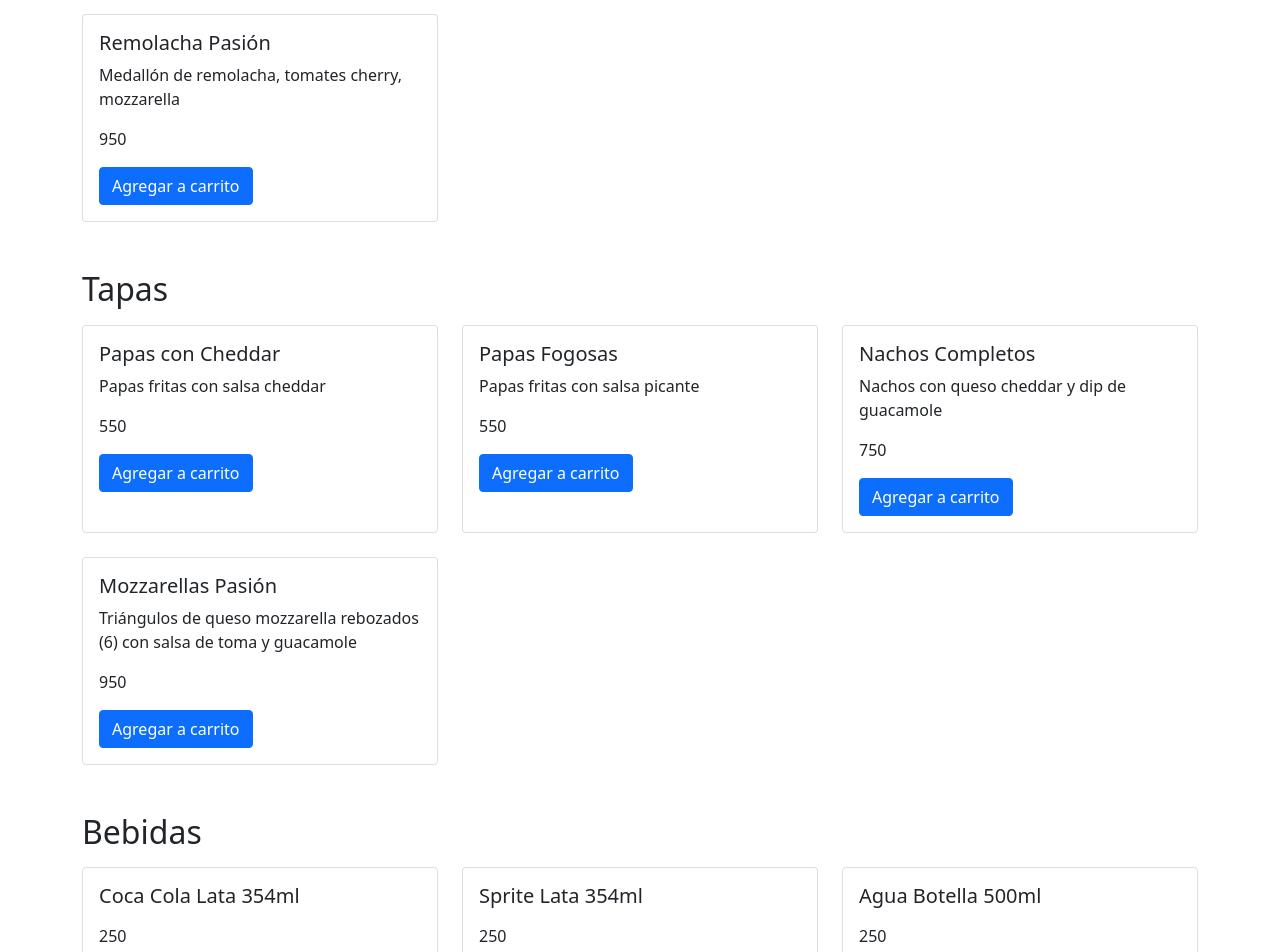
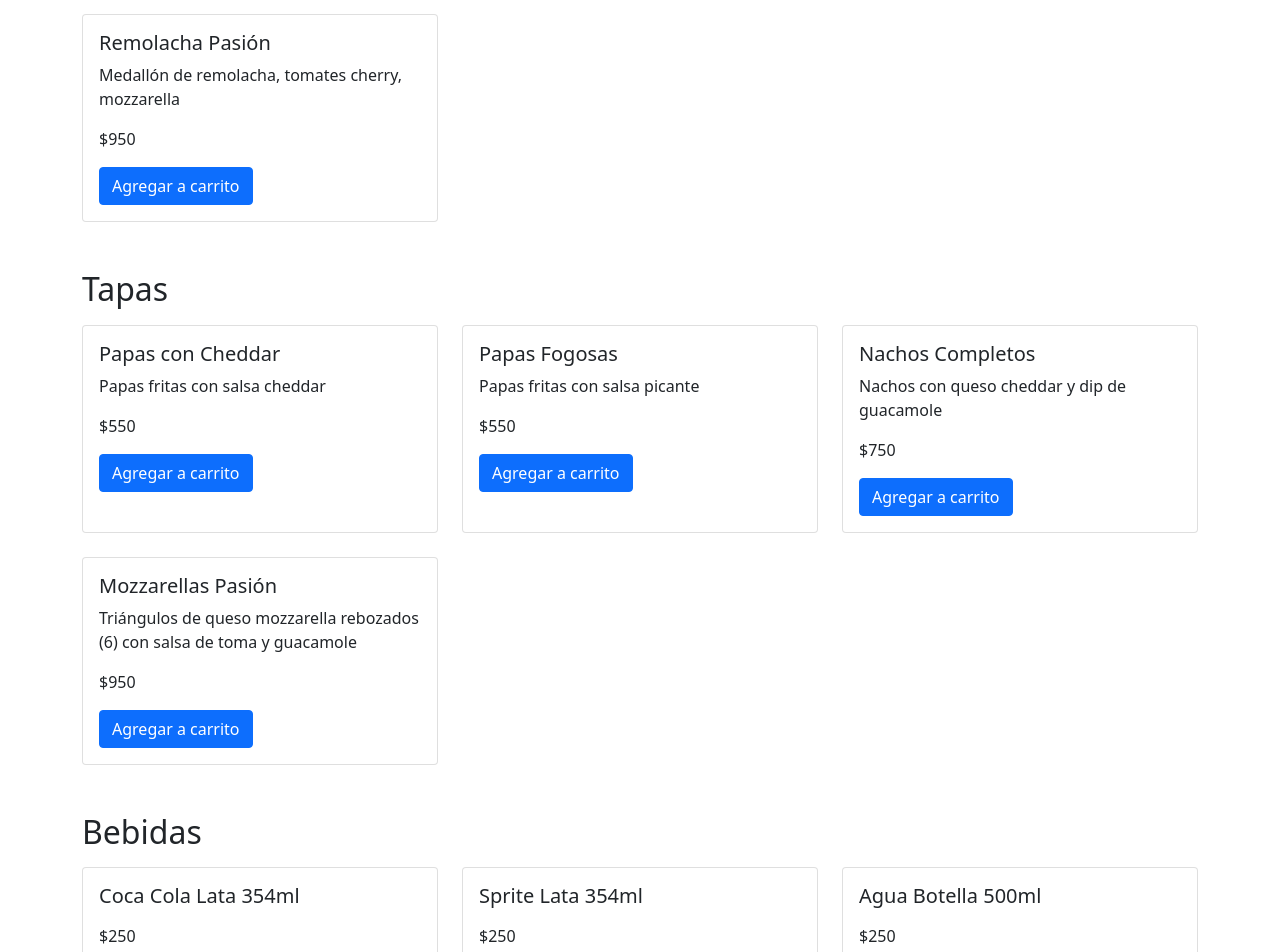
Before and after one commit to pazspera/coderhouse-vue2, a Vue app in the folder primera-entrega/: page / in a window 1280 px wide. Shown: the part 320-1272 px from the top of the page. Built offline with nearby package versions, Linux system fonts and the light colour scheme.

Commit message:
moví los datos de productos a un JSON y agregué getProducts() con axios para recuperar los datos on load

```diff
--- a/primera-entrega/package.json
+++ b/primera-entrega/package.json
@@ -8,6 +8,7 @@
     "lint": "vue-cli-service lint"
   },
   "dependencies": {
+    "axios": "^0.27.2",
     "bootstrap": "^5.1.3",
     "core-js": "^3.8.3",
     "vue": "^2.6.14"
--- /dev/null
+++ b/primera-entrega/public/data/products.json
@@ -0,0 +1,68 @@
+{
+  "hamburgers": [
+    {
+      "name": "Doble Bacon",
+      "description": "2 medallones de carne de 100gr, cheddar, panceta ahumada, cebolla caramelizada",
+      "price": "1120"
+    },
+    {
+      "name": "Baby Blue",
+      "description": "Medallón de carne de 100gr, queso azul, morrón, cebolla caramelizada, pepinillos",
+      "price": "1050"
+    },
+    {
+      "name": "Locura Not Burger",
+      "description": "Medallón not burger, guacamole, tomate, cebolla caramelizada, huevo frito",
+      "price": "1050"
+    },
+    {
+      "name": "Remolacha Pasión",
+      "description": "Medallón de remolacha, tomates cherry, mozzarella",
+      "price": "950"
+    }
+  ],
+  "tapas": [
+    {
+      "name": "Papas con Cheddar",
+      "description": "Papas fritas con salsa cheddar",
+      "price": "550"
+    },
+    {
+      "name": "Papas Fogosas",
+      "description": "Papas fritas con salsa picante",
+      "price": "550"
+    },
+    {
+      "name": "Nachos Completos",
+      "description": "Nachos con queso cheddar y dip de guacamole",
+      "price": "750"
+    },
+    {
+      "name": "Mozzarellas Pasión",
+      "description": "Triángulos de queso mozzarella rebozados (6) con salsa de toma y guacamole",
+      "price": "950"
+    }
+  ],
+  "drinks": [
+    {
+      "name": "Coca Cola Lata 354ml",
+      "price": "250"
+    },
+    {
+      "name": "Sprite Lata 354ml",
+      "price": "250"
+    },
+    {
+      "name": "Agua Botella 500ml",
+      "price": "250"
+    },
+    {
+      "name": "Porrón Patagonia 500ml",
+      "price": "450"
+    },
+    {
+      "name": "Botella Patagonia 1 litro",
+      "price": "950"
+    }
+  ]
+}
--- a/primera-entrega/src/App.vue
+++ b/primera-entrega/src/App.vue
@@ -19,89 +19,37 @@
 </template>
 
 <script>
-import ProductCard from "./components/ProductCard.vue";
+import axios from "axios";
+import ProductCard from "@/components/ProductCard.vue";
 
 export default {
   name: "App",
   components: {
     ProductCard,
   },
-  data() {
-    return {
-      products: {
-        hamburgers: [
-          {
-            name: "Doble Bacon",
-            description: "2 medallones de carne de 100gr, cheddar, panceta ahumada, cebolla caramelizada",
-            price: "1120",
-          },
-          {
-            name: "Baby Blue",
-            description: "Medallón de carne de 100gr, queso azul, morrón, cebolla caramelizada, pepinillos",
-            price: "1050",
-          },
-          {
-            name: "Locura Not Burger",
-            description: "Medallón not burger, guacamole, tomate, cebolla caramelizada, huevo frito",
-            price: "1050",
-          },
-          {
-            name: "Remolacha Pasión",
-            description: "Medallón de remolacha, tomates cherry, mozzarella",
-            price: "950",
-          },
-        ],
-        tapas: [
-          {
-            name: "Papas con Cheddar",
-            description: "Papas fritas con salsa cheddar",
-            price: "550",
-          },
-          {
-            name: "Papas Fogosas",
-            description: "Papas fritas con salsa picante",
-            price: "550",
-          },
-          {
-            name: "Nachos Completos",
-            description: "Nachos con queso cheddar y dip de guacamole",
-            price: "750",
-          },
-          {
-            name: "Mozzarellas Pasión",
-            description: "Triángulos de queso mozzarella rebozados (6) con salsa de toma y guacamole",
-            price: "950",
-          },
-        ],
-        drinks: [
-          {
-            name: "Coca Cola Lata 354ml",
-            price: "250",
-          },
-          {
-            name: "Sprite Lata 354ml",
-            price: "250",
-          },
-          {
-            name: "Agua Botella 500ml",
-            price: "250",
-          },
-          {
-            name: "Porrón Patagonia 500ml",
-            price: "450",
-          },
-          {
-            name: "Botella Patagonia 1 litro",
-            price: "950",
-          },
-        ],
-      },
-    };
+  data: () => ({
+    products: [],
+    cart: []
+  }),
+  mounted() {
+    this.getProducts();
   },
+  methods: {
+    async getProducts() {
+      try {
+        const res = await axios.get("./data/products.json");
+        // Guarda lo que se recibe en el products del data
+        this.products = await res.data;
+      } catch (error) {
+        console.log(error);
+      }
+    }
+  }
 };
 </script>
 
 <style>
 #app {
+  margin: 0;
 }
 </style>
--- a/primera-entrega/src/components/ProductCard.vue
+++ b/primera-entrega/src/components/ProductCard.vue
@@ -6,7 +6,7 @@
         <div class="card-body">
           <h5 class="card-title">{{ product.name }}</h5>
           <p class="card-text">{{ product.description }}</p>
-          <p class="card-text">{{ product.price }}</p>
+          <p class="card-text">${{ product.price }}</p>
           <a href="#" class="btn btn-primary">Agregar a carrito</a>
         </div>
       </div>
```
Also changed, not shown: 2 other files (tests, documents, lock files or other folders).
